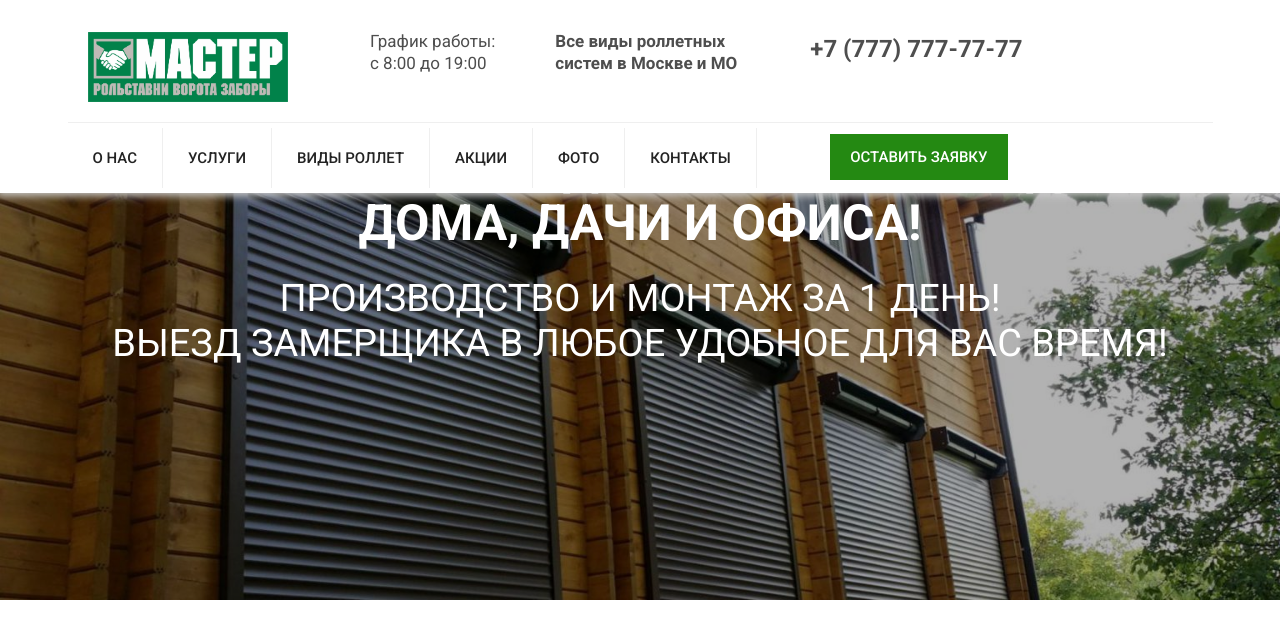
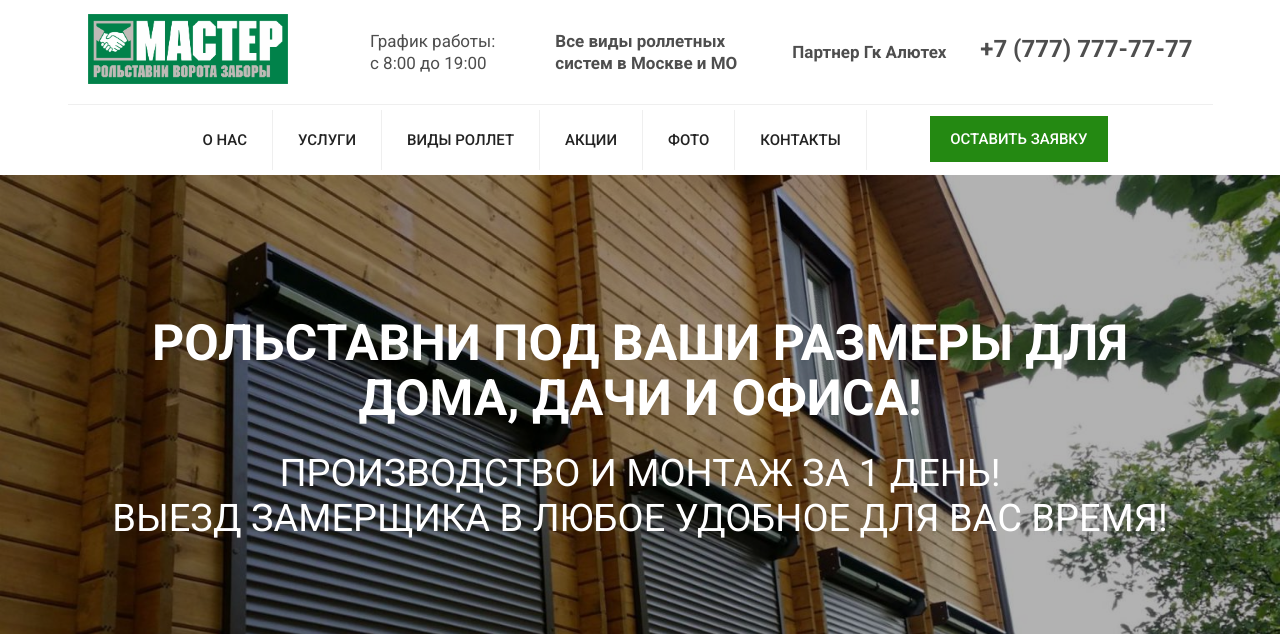
Before and after one commit to artem-create16/site_master, a Flask app: page / in a window 1280 px wide. Shown: the top 634 px of the page. Run offline with Flask 2, Linux system fonts and the light colour scheme.

Commit message:
fixed css5

```diff
--- a/application/static/main.css
+++ b/application/static/main.css
@@ -292,7 +292,7 @@ table {
 }
 
 header {
-    position: fixed;
+    /*position: fixed;*/
     z-index: 1000;
     background: #fff;
     width: 100%;
@@ -313,7 +313,7 @@ header .wrapper {
 .logo {
     display: block;
     float: left;
-    margin: 22px 0 0 0;
+    margin: 4px 0 0 0;
     width: 210px;
 }
 
@@ -423,6 +423,11 @@ header .wrapper {
     font-weight: bold;
 }
 
+.partner {
+    font-weight: bold;
+    margin-left: -43px;
+}
+
 
 .social-groups {
     width: 120px;
@@ -455,7 +460,7 @@ a.insta, span.insta {
 }
 
 .order-top .call-calc {
-    margin-right: 200px;
+    margin-right: 100px;
 }
 
 .call-calc {
@@ -506,7 +511,7 @@ a.insta, span.insta {
     display: block;
     font: bold 24px Roboto;
     margin-top: 15px;
-    margin-right: 170px;
+    margin-right: 0px;
 }
 
 .phone-top .name {
@@ -541,7 +546,7 @@ a.insta, span.insta {
 
     .logo {
         float: none;
-        margin: 15px 10px;
+        margin: 15px -10px;
         width: 210px;
     }
 
@@ -574,7 +579,7 @@ a.insta, span.insta {
 
 .top-menu-holder .wrapper {
     position: relative;
-    padding: 0 20px 0 0;
+    padding: 0 20px 0 110px;
     border: none
 }
 
@@ -1184,6 +1189,10 @@ footer {
     /* Menu */
     .top-menu {
         display: none;
+    }
+
+    .top-menu ul {
+
     }
 
     .mobile-menu {
--- a/application/templates/index.html
+++ b/application/templates/index.html
@@ -26,6 +26,9 @@
             </div>
             <div class="attention">
                 Все виды роллетных систем в Москве и МО
+            </div>
+            <div class="partner">
+                Партнер Гк Алютех
             </div>
         </div>
         <div class='phone-top'>
```
